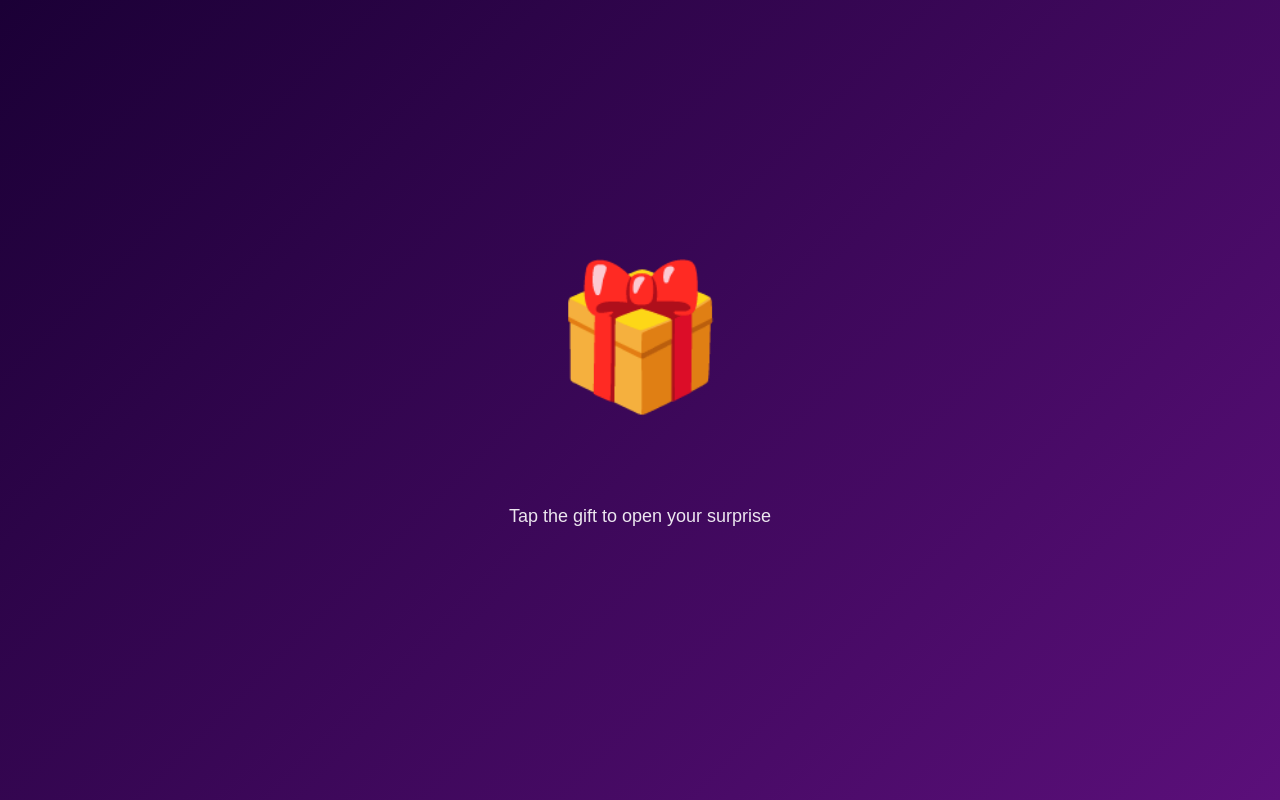
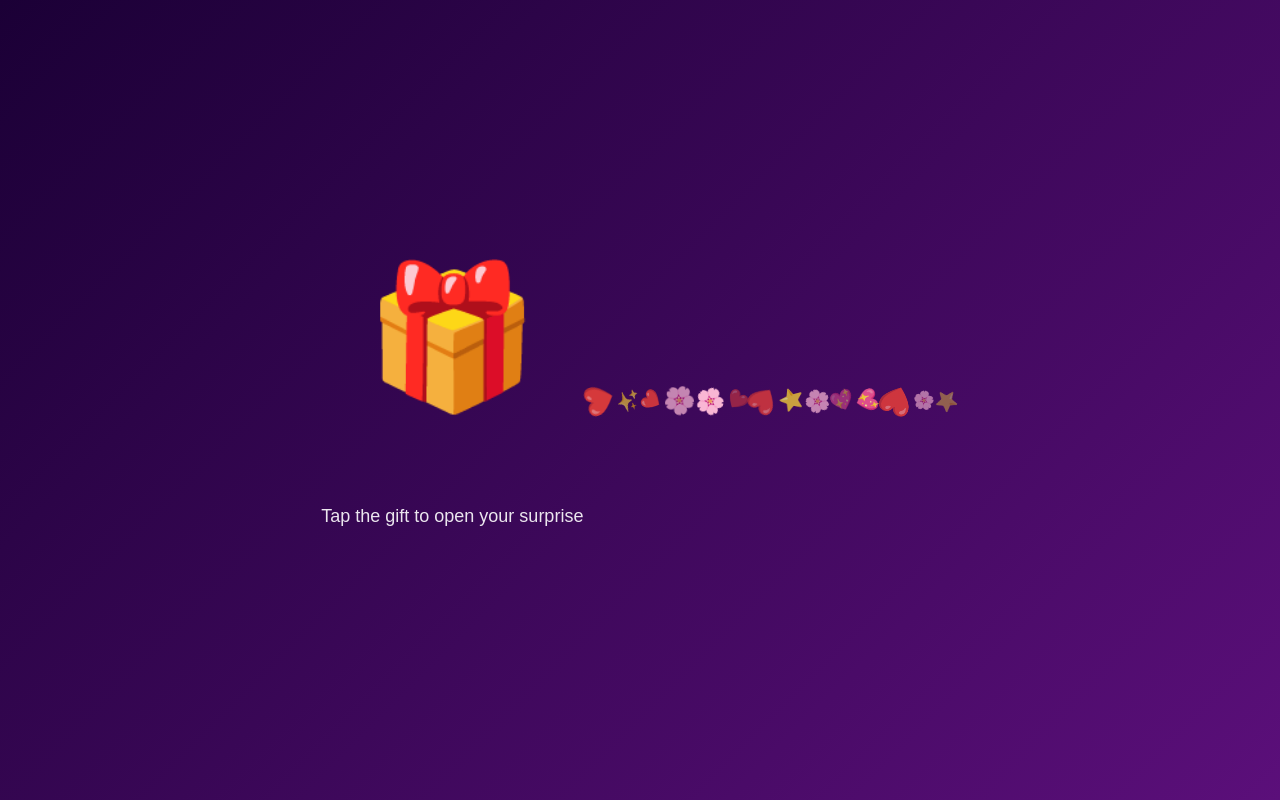
Before and after one commit to sandhyabharti00/happy-birthday-pc, a plain HTML site: page gift.html in a window 1280 px wide. Drawn offline with Linux system fonts and the light colour scheme.

Commit message:
Update gift.html

```diff
--- a/gift.html
+++ b/gift.html
@@ -76,5 +76,6 @@
  btn.style.display='inline-block';
 });
 </script>
+<script src="js/particles.js"></script>
 </body>
 </html>
```
